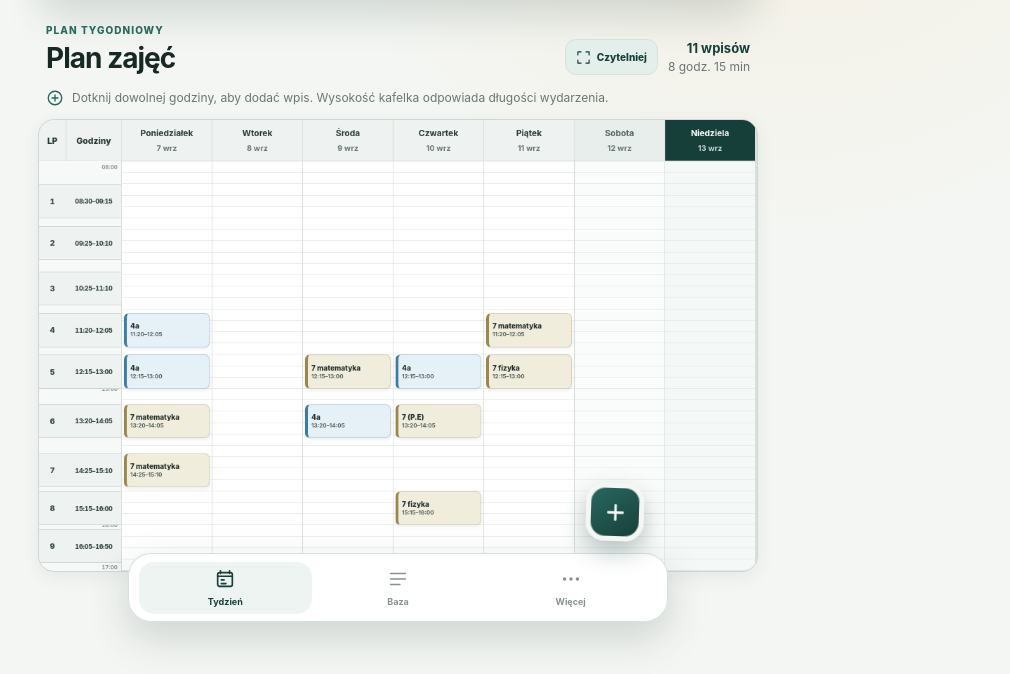
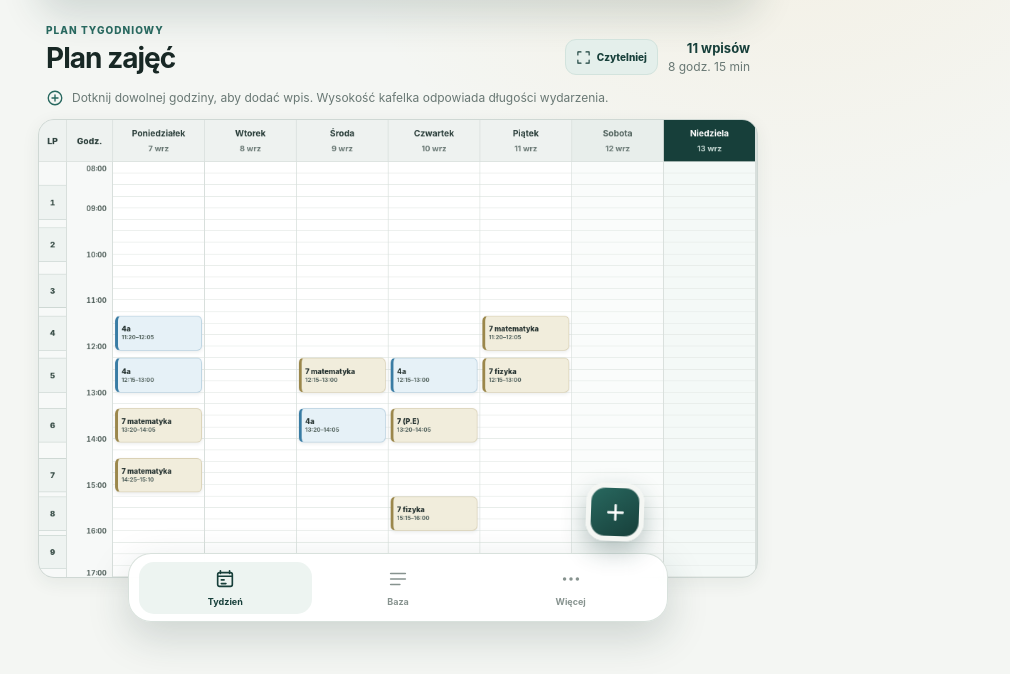
Before and after one commit to A6r6n6i6E/Calendar, a website with bundled scripts: page index.html in a window 1280 px wide. Shown: the part 168-842 px from the top of the page, without its empty margins (242-1252 px from the left). Built offline with nearby package versions, Linux system fonts and the light colour scheme; files whose address does not match are found by name.

Commit message:
Add files via upload

```diff
--- a/app.js
+++ b/app.js
@@ -413,7 +413,7 @@ function createLessonRail(range, kind) {
   const rail = document.createElement("div");
   rail.className = kind === "number" ? "lesson-number-rail" : "timeline-rail";
   rail.setAttribute("role", "rowheader");
-  rail.setAttribute("aria-label", kind === "number" ? "Numery lekcji" : "Godziny lekcji");
+  rail.setAttribute("aria-label", kind === "number" ? "Numery lekcji" : "Oś godzin");
   rail.style.height = `${(range.end - range.start) * MINUTE_HEIGHT}px`;
 
   if (kind === "time") {
@@ -424,6 +424,7 @@ function createLessonRail(range, kind) {
       label.textContent = axisTime(minute);
       rail.append(label);
     }
+    return rail;
   }
 
   TIME_SLOTS.forEach((slot) => {
@@ -433,10 +434,10 @@ function createLessonRail(range, kind) {
     const visibleStart = Math.max(start, range.start);
     const visibleEnd = Math.min(end, range.end);
     const marker = document.createElement("span");
-    marker.className = `lesson-slot lesson-slot--${kind}`;
+    marker.className = "lesson-slot lesson-slot--number";
     marker.style.top = `${(visibleStart - range.start) * MINUTE_HEIGHT}px`;
     marker.style.height = `${(visibleEnd - visibleStart) * MINUTE_HEIGHT}px`;
-    marker.textContent = kind === "number" ? String(slot.number) : `${slot.start}–${slot.end}`;
+    marker.textContent = String(slot.number);
     marker.setAttribute("aria-label", `Lekcja ${slot.number}, ${slot.start}–${slot.end}`);
     rail.append(marker);
   });
@@ -468,7 +469,7 @@ function renderTimetable() {
   const timeHeader = document.createElement("div");
   timeHeader.className = "table-header table-header--time";
   timeHeader.setAttribute("role", "columnheader");
-  timeHeader.textContent = "Godziny";
+  timeHeader.textContent = "Godz.";
   elements.timetableGrid.append(timeHeader);
 
   weekdays.forEach((date) => {
--- a/index.html
+++ b/index.html
@@ -138,7 +138,7 @@
           </div>
 
           <button class="danger-link" id="resetButton" type="button">Przywróć początkowy plan bazowy</button>
-          <p class="app-version">Mój Plan · wersja 2.2</p>
+          <p class="app-version">Mój Plan · wersja 2.2.1</p>
         </section>
       </main>
 
--- a/service-worker.js
+++ b/service-worker.js
@@ -1,4 +1,4 @@
-const CACHE_NAME = "moj-plan-v5";
+const CACHE_NAME = "moj-plan-v6";
 const ASSETS = [
   "./",
   "./index.html",
--- a/styles.css
+++ b/styles.css
@@ -394,10 +394,10 @@ svg {
 
 .timetable-grid {
   display: grid;
-  grid-template-columns: 38px 78px repeat(7, minmax(128px, 1fr));
+  grid-template-columns: 38px 64px repeat(7, minmax(128px, 1fr));
   grid-template-rows: 58px auto;
   gap: 1px;
-  min-width: 1020px;
+  min-width: 1006px;
   background: #d8dfdc;
   transform-origin: top left;
   will-change: transform;
@@ -479,10 +479,10 @@ svg {
 
 .timeline-hour {
   position: absolute;
-  right: 5px;
+  right: 8px;
   z-index: 0;
-  color: #87948f;
-  font-size: 8px;
+  color: #55645f;
+  font-size: 10px;
   font-weight: 730;
   transform: translateY(-50%);
 }
@@ -513,13 +513,6 @@ svg {
 
 .lesson-slot--number {
   font-size: 11px;
-}
-
-.lesson-slot--time {
-  padding: 0 3px;
-  font-size: 9px;
-  letter-spacing: -0.025em;
-  white-space: nowrap;
 }
 
 .timeline-day {
```
